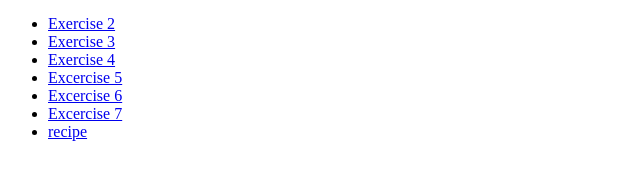
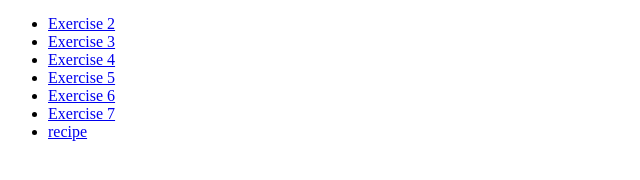
Before and after one commit to zeebel/mmp240, a plain HTML site: page index.html in a window 1280 px wide. Shown: the part 458-638 px from the top of the page, 0-640 px from the left. Drawn offline with Linux system fonts and the light colour scheme.

Commit message:
Update index.html

```diff
--- a/index.html
+++ b/index.html
@@ -17,9 +17,9 @@
         <li><a href="exercise2/exercise2.html">Exercise 2</a></li>
         <li><a href="exercise3/exercise3.html">Exercise 3</a></li>
         <li><a href="exercise4/exercise4.html">Exercise 4</a></li>
-        <li><a href="exercise5/exercise5.html">Excercise 5</a></li>
-         <li><a href="exercise6/exercise6.html">Excercise 6</a></li>
-        <li><a href="exercise7/exercise7.html">Excercise 7</a></li>
+        <li><a href="exercise5/exercise5.html">Exercise 5</a></li>
+         <li><a href="exercise6/exercise6.html">Exercise 6</a></li>
+        <li><a href="exercise7/exercise7.html">Exercise 7</a></li>
         <li><a href="recipe/recipe.html">recipe</a></li>
     </ul>
 
```
